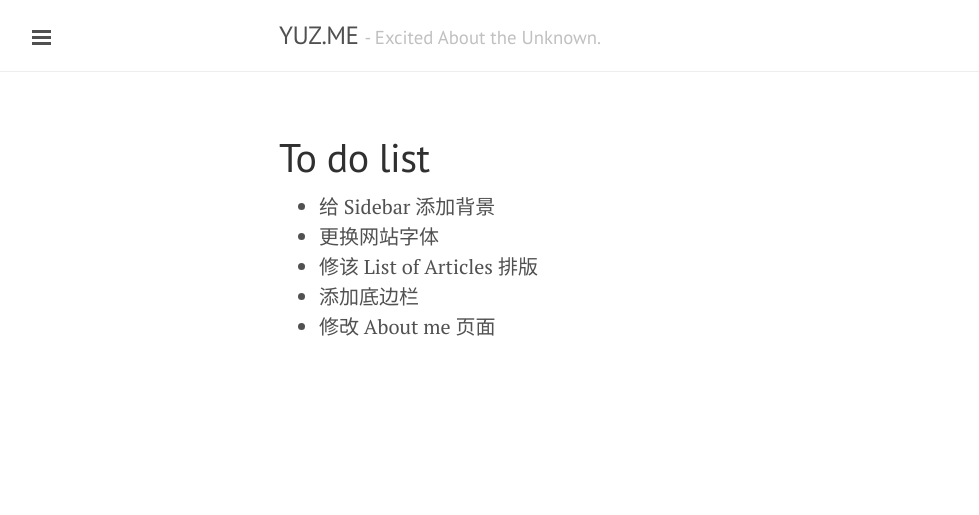
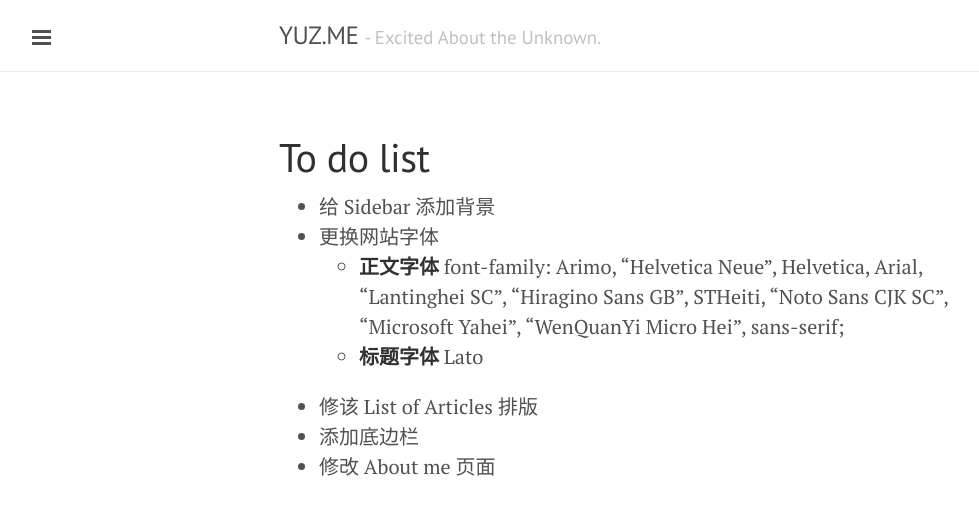
Before and after one commit to yusite/yuz.me, a Jekyll site: the page built from todo.md, in a window 1280 px wide. Shown: the top 515 px of the page, without its empty margins (1-980 px from the left). Built offline with Jekyll 4.4.1, drawn with Linux system fonts in a browser that asks for light colours; Markdown is read by kramdown in place of the engine named in the settings.

Commit message:
update todo.md

```diff
--- a/todo.md
+++ b/todo.md
@@ -6,6 +6,8 @@ title: To do list
 
 * 给 Sidebar 添加背景
 * 更换网站字体
+    - **正文字体** font-family: Arimo, "Helvetica Neue", Helvetica, Arial, "Lantinghei SC", "Hiragino Sans GB", STHeiti, "Noto Sans CJK SC", "Microsoft Yahei", "WenQuanYi Micro Hei", sans-serif;
+    - **标题字体** Lato
 * 修该 List of Articles 排版
 * 添加底边栏
 * 修改 About me 页面
```
